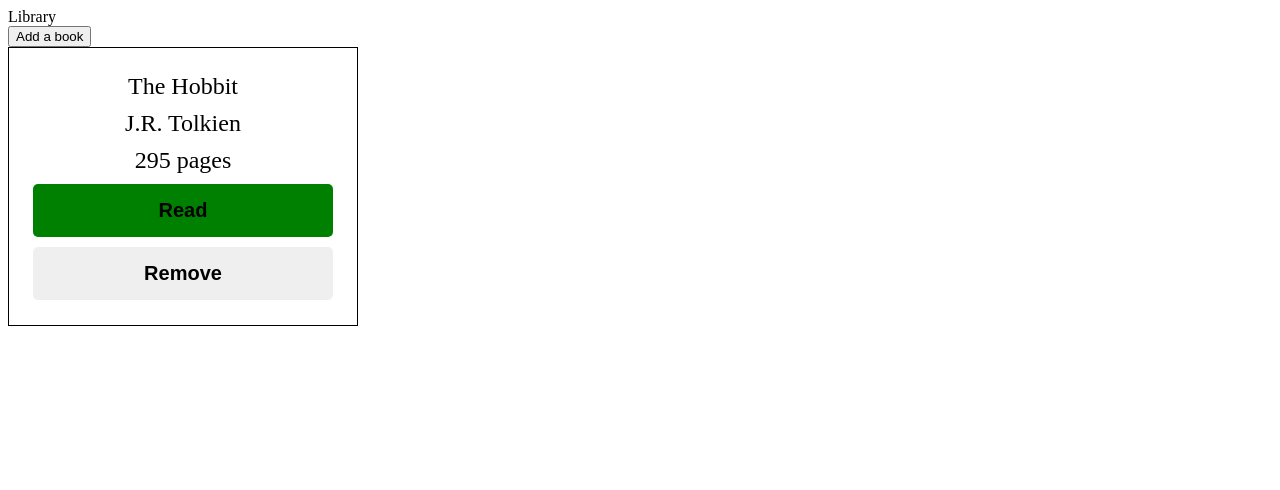
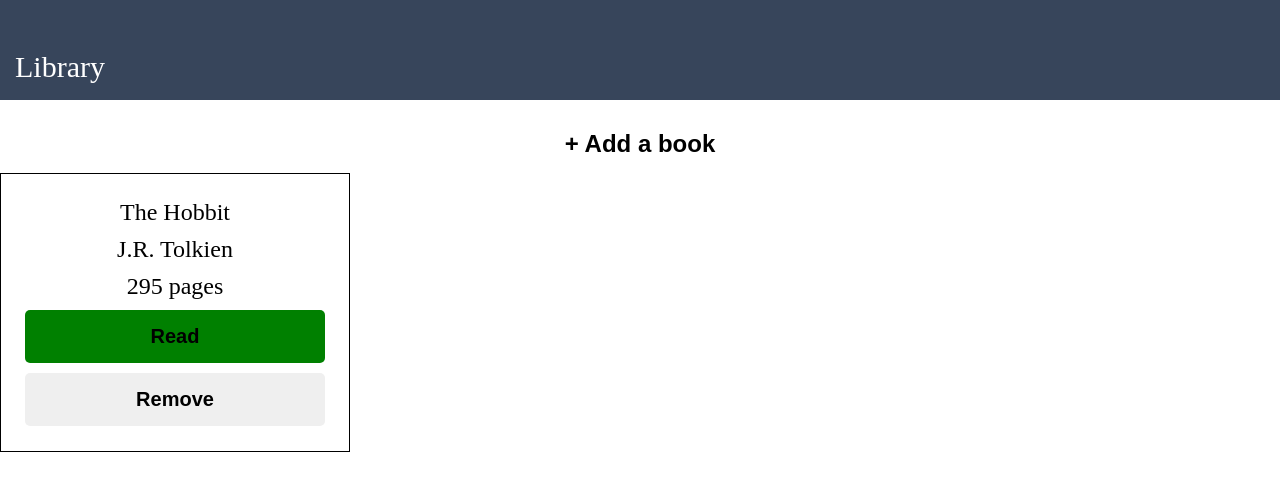
Before and after one commit to LexShpin/Library, a plain HTML site: page index.html in a window 1280 px wide. Drawn offline with Linux system fonts and the light colour scheme.

Commit message:
Styling the app

```diff
--- a/index.html
+++ b/index.html
@@ -12,7 +12,10 @@
     <div class="header__title">Library</div>
 </header>
 
-<button class="add-book-btn">Add a book</button>
+<div class="add-book-btn-wrapper">
+    <button class="add-book-btn">+ Add a book</button>
+</div>
+
 
 <form class="add-book-form">
     <input type="text" id="author" name="author" placeholder="author" required>
--- a/styles.css
+++ b/styles.css
@@ -1,9 +1,39 @@
 * {
     box-sizing: border-box;
+    margin: 0;
+    padding: 0;
+}
+
+.header {
+    height: 100px;
+    background-color: #37455b;
+    color: #ffff;
+    font-size: 30px;
+}
+
+.header__title {
+    margin-left: 15px;
+    position: absolute;
+    top: 50px;
+}
+
+.add-book-btn-wrapper {
+    display: flex;
+    justify-content: center;
 }
 
 .add-book-btn {
     cursor: pointer;
+    margin-top: 15px;
+    padding: 15px;
+    border: none;
+    font-weight: bold;
+    background-color: #fff;
+    font-size: 24px;
+}
+
+.add-book-btn:hover {
+    filter: brightness(90%);
 }
 
 .add-book-form {
```
